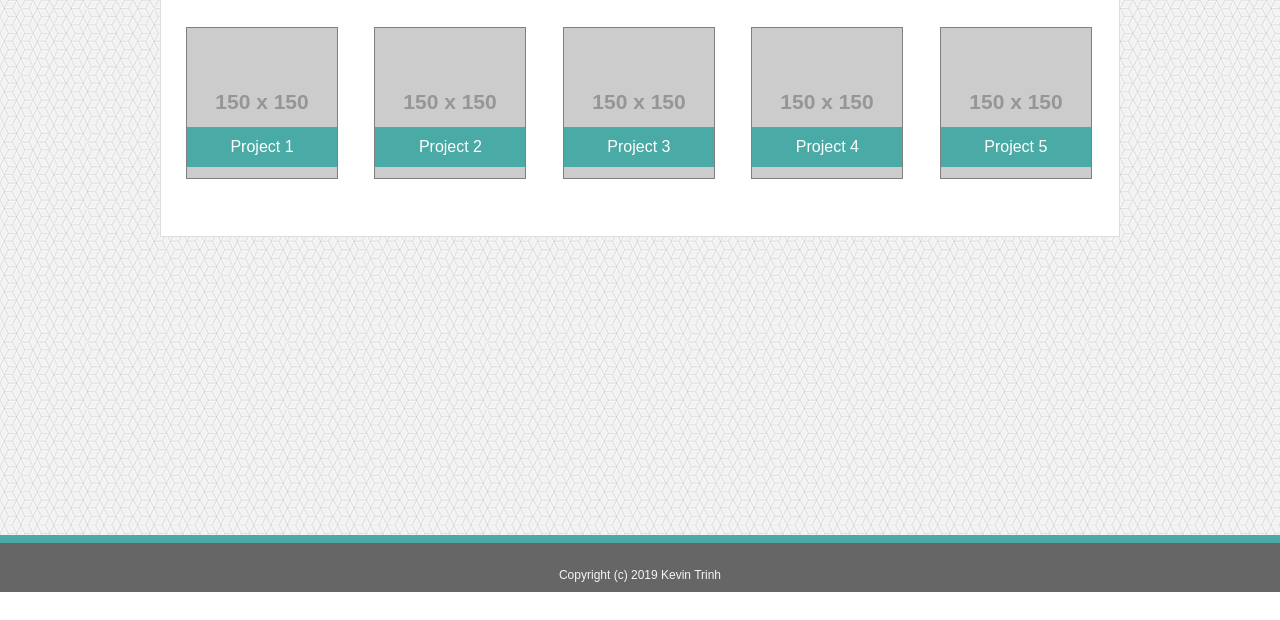
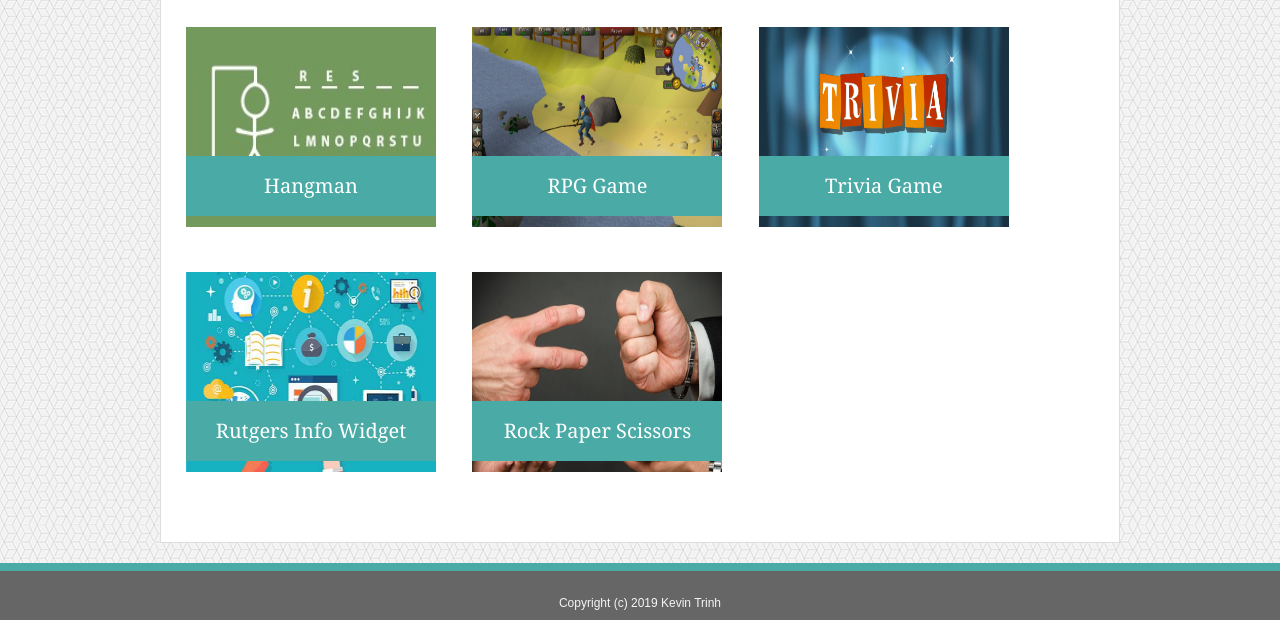
Before and after one commit to ktrinh93/Basic-Portfolio, a plain HTML site: page portfolio.html in a window 1280 px wide. Shown: the part 208-828 px from the top of the page. Before the commit the page ends 800 px from the top, so only its background shows below. Drawn offline with Linux system fonts and the light colour scheme; placeholder pictures from the web are drawn by us.

Commit message:
added pictures to portfolio

```diff
--- a/assets/css/style.css
+++ b/assets/css/style.css
@@ -99,28 +99,35 @@ footer {
 
 .icon-left {
     margin: 0px 32px 0px 0px;
-    height: 150px;
-    border: 1px solid gray;
+    height: 200px;
 }
 
 .icon-right {
     margin: 0px 0px 0px 0px;
-    height: 150px;
-    border: 1px solid gray;
+    height: 200px;
 }
 
 .project-title {
     color: #ffffff;
+    font-family: 'Georgia', Times, Times New Roman, serif;
+    font-size: 20px;
     background: #4aaaa5;
     text-align: center;
 
-    padding: 4px 0px 4px 0px;
+    padding: 10px 0px 10px 0px;
 
-    width: 150px;
+    width: auto;
     margin: 0px;
 
     position: relative;
-    bottom: 55px;
+    bottom: 75px;
+
+    pointer-events: none;
+}
+
+.p-img {
+    width: 250px;
+    height: 200px;
 }
 
 #p1, #p2, #p3, #p4, #p5 {
--- a/portfolio.html
+++ b/portfolio.html
@@ -24,28 +24,28 @@
                     <h1 class=teal-heading>Portfolio</h1>
 
                     <div class= "icon-left" id="p1">
-                        <img src="https://via.placeholder.com/150" class="p-img" id="p1-img">
-                        <p class="project-title" id="p1-title">Project 1</p>
+                        <a href="#"><img src="./assets/images/p1-hangman.jpg" class="p-img" id="p1-img"></a>
+                        <p class="project-title" id="p1-title">Hangman</p>
                     </div>
 
                     <div class= "icon-left" id="p2">
-                        <img src="https://via.placeholder.com/150" class="p-img" id="p2-img">
-                        <p class="project-title" id="p2-title">Project 2</p>
+                        <a href="#"><img src="./assets/images/p2-rpg.jpg" class="p-img" id="p2-img"></a>
+                        <p class="project-title" id="p2-title">RPG Game</p>
                     </div>
 
                     <div class= "icon-left" id="p3">
-                        <img src="https://via.placeholder.com/150" class="p-img" id="p3-img">
-                        <p class="project-title" id="p3-title">Project 3</p>
+                        <a href="#"><img src="./assets/images/p3-trivia.png" class="p-img" id="p3-img"></a>
+                        <p class="project-title" id="p3-title">Trivia Game</p>
                     </div>
 
                     <div class= "icon-left" id="p4">
-                        <img src="https://via.placeholder.com/150" class="p-img" id="p4-img">
-                        <p class="project-title" id="p4-title">Project 4</p>
+                        <a href="#"><img src="./assets/images/p4-information.jpg" class="p-img" id="p4-img"></a>
+                        <p class="project-title" id="p4-title">Rutgers Info Widget</p>
                     </div>
 
                     <div class= "icon-right" id="p5">
-                        <img src="https://via.placeholder.com/150" class="p-img" id="p5-img">
-                        <p class="project-title" id="p5-title">Project 5</p>
+                        <a href="#"><img src="./assets/images/p5-rps.jpg" class="p-img" id="p5-img"></a>
+                        <p class="project-title" id="p5-title">Rock Paper Scissors</p>
                     </div>
                 </div>
             </div>
```
Also changed, not shown: assets/images/p1-hangman.jpg (added), assets/images/p2-rpg.jpg (added), assets/images/p3-trivia.png (added), assets/images/p4-information.jpg (added), assets/images/p5-rps.jpg (added).
